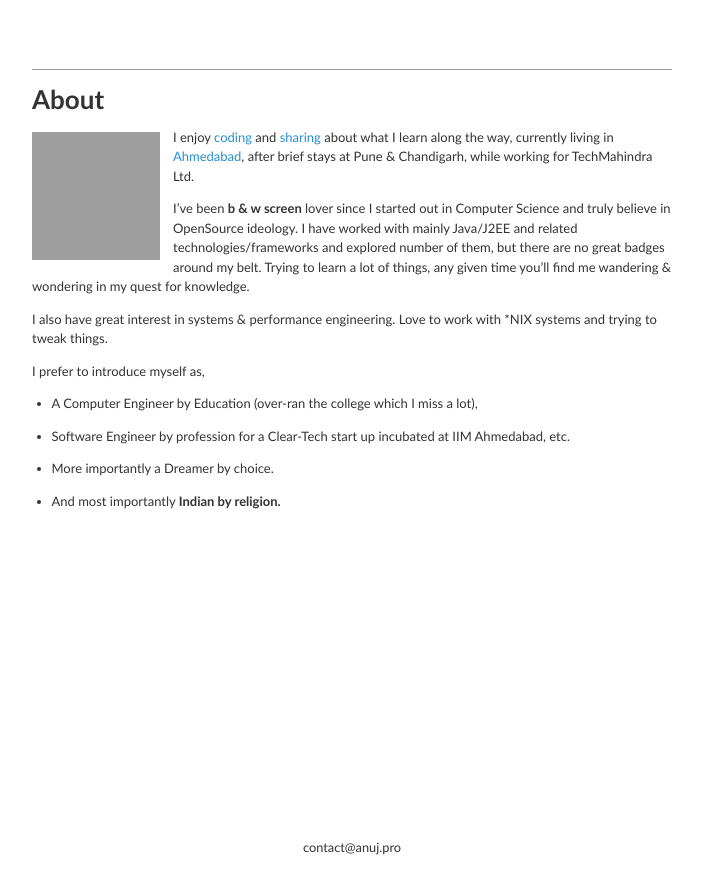
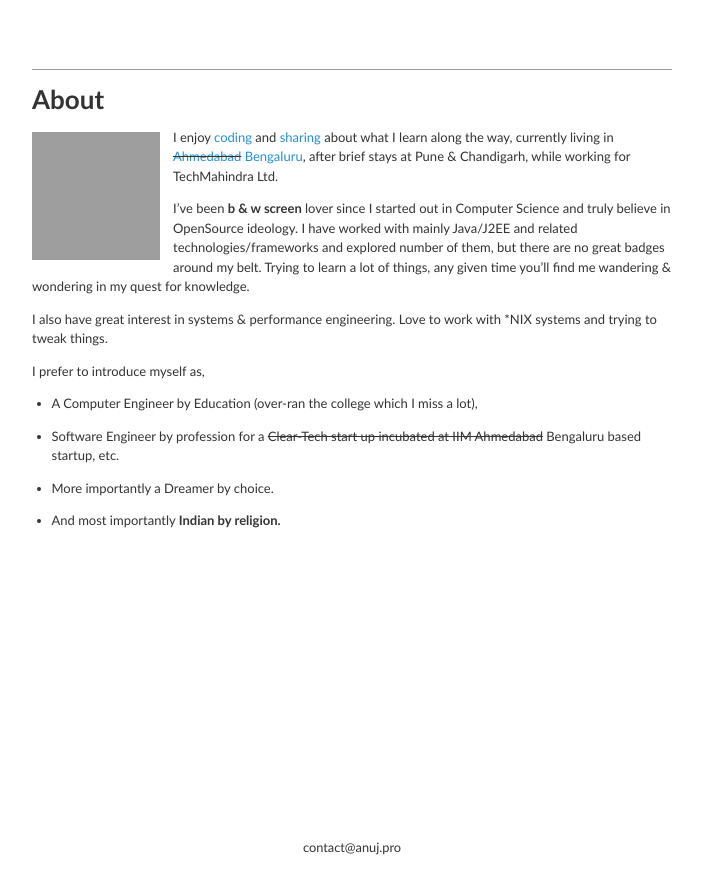
Before and after one commit to indyaah/anuj.pro, a Jekyll site: the page built from about.md, in a window 1280 px wide. Shown: the top 894 px of the page, without its empty margins (288-991 px from the left). Built offline with Jekyll 4.4.1, drawn with Linux system fonts in a browser that asks for light colours; nearby versions of some CDN libraries; some web fonts are replaced; comment, search, counter and statistics services are not loaded; grey boxes are pictures that could not be loaded.

Commit message:
lil change

```diff
--- a/about.md
+++ b/about.md
@@ -7,7 +7,7 @@ title: About - Anuj Patel
 
 <img src="http://www.gravatar.com/avatar/fe28760732c606b7f3b51418fd48f4f1?s=128" class="inline-left" title="Anuj Patel" alt="Anuj Patel" />
 
-I enjoy [coding][] and [sharing][sharing] about what I learn along the way, currently living in [Ahmedabad][Ahmedabad], after brief stays at Pune & Chandigarh, while working for TechMahindra Ltd.
+I enjoy [coding][] and [sharing][sharing] about what I learn along the way, currently living in <del>[Ahmedabad][Ahmedabad]</del> [Bengaluru][Bengaluru], after brief stays at Pune & Chandigarh, while working for TechMahindra Ltd.
 
 I've been <strong>b & w screen </strong>lover since I started out in Computer Science and truly believe in OpenSource ideology.
 I have worked with mainly Java/J2EE  and related technologies/frameworks and explored number of them, but there are no great badges around my belt.
@@ -19,12 +19,14 @@ I prefer to introduce myself as,
 
 - A Computer Engineer by Education (over-ran the college which I miss a lot),
 
-- Software Engineer by profession for a Clear-Tech start up incubated at IIM Ahmedabad, etc.
+- Software Engineer by profession for a <del>Clear-Tech start up incubated at IIM Ahmedabad</del> Bengaluru based startup, etc.
 
 - More importantly a Dreamer by choice.
 
 - And most importantly <strong>Indian by religion.</strong>
 
-[Ahmedabad]: https://maps.google.com/?ie=UTF8&hq=&ll=23.052566,72.562637&z=10
+
+[Ahmedabad]: http://en.wikipedia.org/wiki/Ahmedabad
 [coding]: https://www.github.com/indyaah
 [sharing]: /blog
+[Bengaluru]: http://en.wikipedia.org/wiki/Bangalore
```
